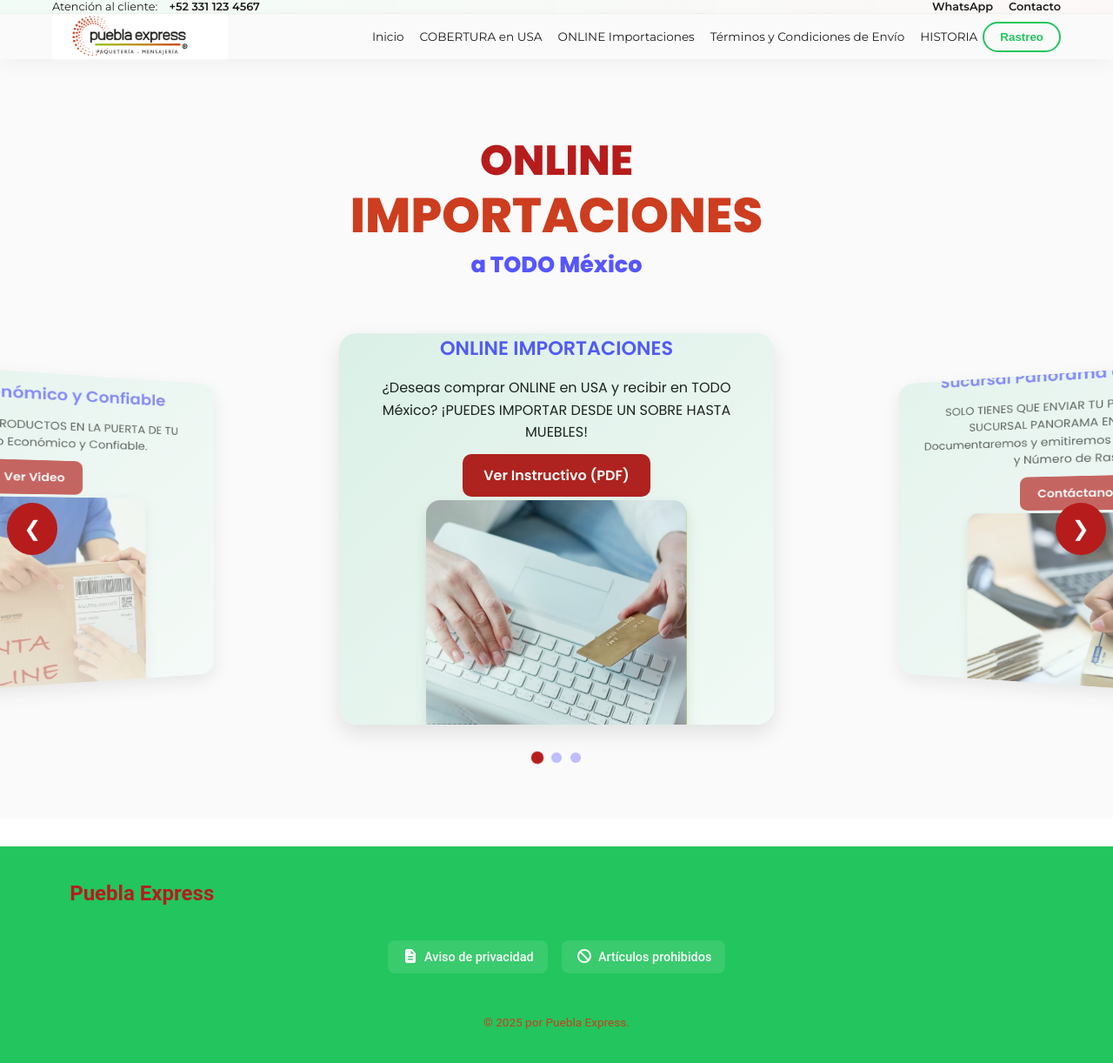
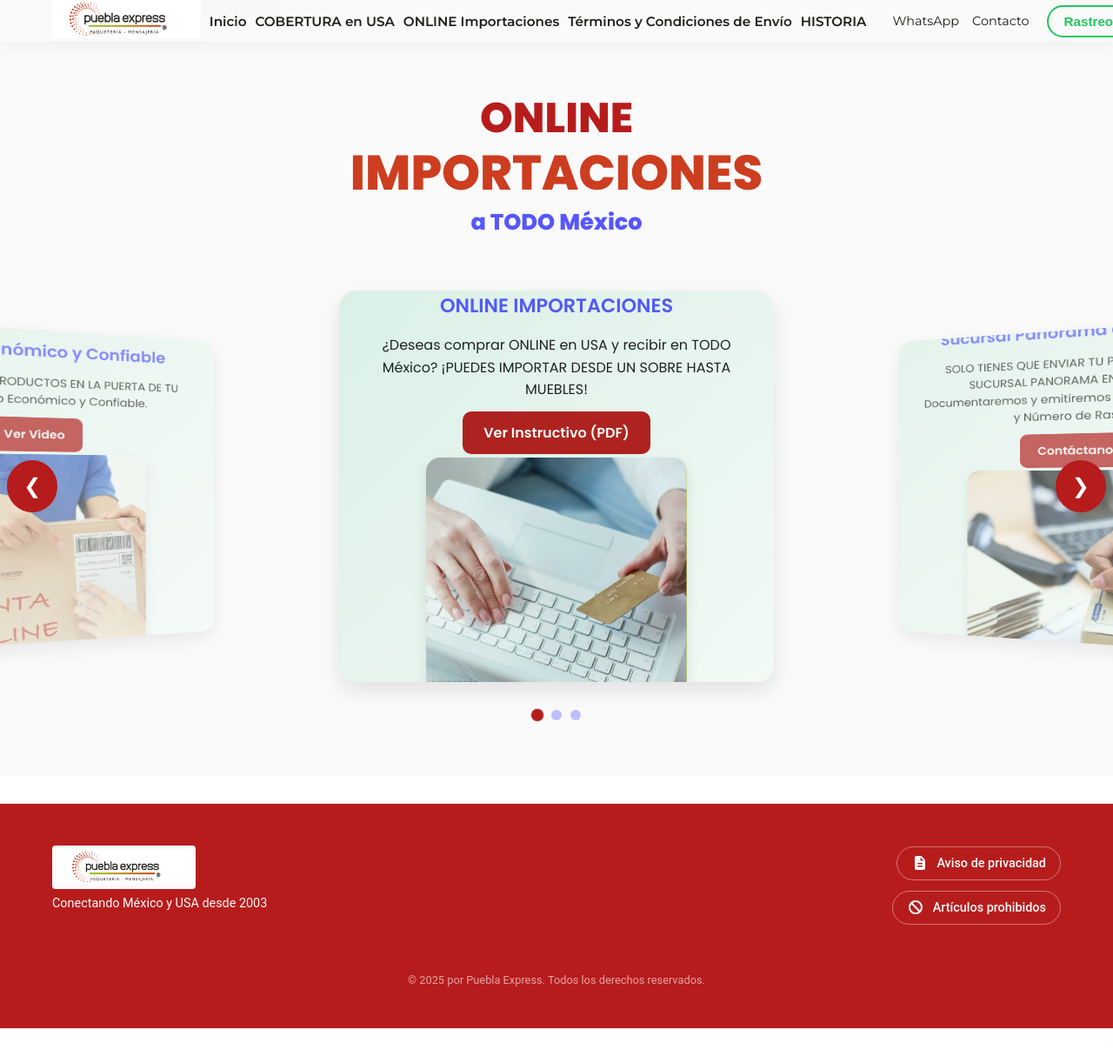
Before and after one commit to Alanhm616/propuesta-puebla, a React (Create React App) app: page /importaciones in a window 1280 px wide. Shown: the top 1222 px of the page at 87% size. After the commit the page ends 1182 px from the top, so only its background shows below. Built offline with nearby package versions, Linux system fonts and the light colour scheme.

Commit message:
Cambios en footer, header y coberturaUSA

```diff
--- a/src/components/Footer.js
+++ b/src/components/Footer.js
@@ -4,28 +4,34 @@
 import { faFileAlt, faBan } from "@fortawesome/free-solid-svg-icons";
 import { Link } from "react-router-dom";
 
+import logo from "../assets/logo.png";
+
 const Footer = () => {
   return (
     <footer className="site-footer">
       <div className="container footer-inner">
         <div className="footer-brand">
-          <h3>Puebla Express</h3>
+          <Link to="/" className="footer-logo-link">
+            <img src={logo} alt="Puebla Express Logo" className="footer-logo" />
+          </Link>
+          <p className="footer-tagline">Conectando México y USA desde 2003</p>
         </div>
 
-        <div className="footer-links">
-          <Link to="/aviso-de-privacidad">
+        <div className="footer-links-group">
+          <Link to="/aviso-de-privacidad" className="footer-link-button">
             <FontAwesomeIcon icon={faFileAlt} className="footer-icon" />
             Aviso de privacidad
           </Link>
 
-          <Link to="/articulos-prohibidos">
+          <Link to="/articulos-prohibidos" className="footer-link-button">
             <FontAwesomeIcon icon={faBan} className="footer-icon" />
             Artículos prohibidos
           </Link>
         </div>
 
         <div className="footer-copy">
-          © {new Date().getFullYear()} por Puebla Express.
+          © {new Date().getFullYear()} por Puebla Express. Todos los derechos
+          reservados.
         </div>
       </div>
     </footer>
--- a/src/components/Form.css
+++ b/src/components/Form.css
@@ -1,126 +1,108 @@
-/* Form.css */
-.form-section {
-  padding: 80px 20px;
-  background: #fafafaff; /* background de la paleta */
-  display: flex;
-  justify-content: center;
+:root {
+  --color-primary: #b71c1c;
+  --color-primary-opaco: #cd3d1f;
+  --color-green: #22c55e;
+  --color-black: #1e1e1c;
+  --color-background: #fafafaff;
+  --color-yellow: #eab308;
 }
 
-.form-wrap {
-  width: 100%;
-  max-width: 700px;
-  position: relative;
+.site-footer {
+  background-color: var(--color-primary);
+  color: var(--color-background);
+  padding: 3rem 0;
+  font-family: "Roboto", sans-serif;
+  text-align: center;
 }
 
-.form-card {
-  background: #ffffff; /* blanco para la tarjeta */
-  padding: 40px 30px;
-  border-radius: 20px;
-  box-shadow: 0 15px 35px rgba(0, 0, 0, 0.2);
-  position: relative;
-  overflow: hidden;
+.footer-inner {
+  max-width: 1000px;
+  margin: 0 auto;
+  display: flex;
+  justify-content: space-between;
+  align-items: center;
+  flex-wrap: wrap;
+  gap: 2rem;
 }
 
-.form-card::before {
-  content: "";
-  position: absolute;
-  top: -50%;
-  left: -50%;
-  width: 200%;
-  height: 200%;
-  background: linear-gradient(135deg, #22c55e 0%, #1e1e1c 100%); /* verde y negro custom */
-  opacity: 0.05;
-  transform: rotate(25deg);
-  z-index: 0;
+.footer-brand {
+  text-align: left;
+  display: flex;
+  flex-direction: column;
+  align-items: flex-start;
+}
+.footer-logo-link {
+  display: block;
+  padding: 5px;
+  background: var(--color-background);
+  border-radius: 4px;
 }
 
-.form-card h2 {
-  text-align: center;
-  margin-bottom: 30px;
-  color: #22c55e; /* verde principal */
-  z-index: 1;
-  position: relative;
+.footer-logo {
+  height: 40px;
+  width: auto;
+  display: block;
 }
 
-.lead-form {
+.footer-tagline {
+  margin-top: 0.8rem;
+  font-size: 0.9rem;
+  color: rgba(255, 255, 255, 0.8);
+}
+
+.footer-links-group {
   display: flex;
   flex-direction: column;
-  gap: 20px;
-  position: relative;
-  z-index: 1;
+  gap: 0.8rem;
+  align-items: flex-end;
 }
 
-.row {
+.footer-link-button {
+  background-color: transparent;
+  color: var(--color-background);
+  text-decoration: none;
+  font-weight: 500;
+  padding: 0.6rem 1rem;
+  border-radius: 30px;
+  border: 1px solid rgba(255, 255, 255, 0.4);
+  transition: all 0.3s ease;
   display: flex;
-  gap: 20px;
-  flex-wrap: wrap;
+  align-items: center;
 }
 
-.input-group {
-  position: relative;
-  flex: 1;
+.footer-link-button:hover {
+  background-color: var(--color-black);
+  color: var(--color-background);
+  border-color: var(--color-black);
+  transform: translateY(-2px) scale(1.02);
+  box-shadow: 0 4px 12px rgba(0, 0, 0, 0.3);
 }
 
-.input-icon {
-  position: absolute;
-  top: 50%;
-  left: 12px;
-  transform: translateY(-50%);
-  color: #22c55e; /* verde principal */
-  font-size: 18px;
+.footer-link-button .footer-icon {
+  font-size: 1rem;
+  margin-right: 0.6rem;
 }
 
-input, textarea {
-  width: 100%;
-  padding: 12px 12px 12px 40px;
-  border: 2px solid #ddd;
-  border-radius: 12px;
-  font-size: 16px;
-  outline: none;
-  transition: all 0.3s ease;
+.footer-copy {
+  flex-basis: 100%;
+  margin-top: 1.5rem;
+  font-size: 0.8rem;
+  color: rgba(255, 255, 255, 0.6);
+  text-align: center;
 }
 
-input:focus, textarea:focus {
-  border-color: #b71c1c; /* primary */
-  box-shadow: 0 0 10px rgba(183, 28, 28, 0.3);
+/* Responsive */
+@media (max-width: 768px) {
+  .footer-inner {
+    flex-direction: column;
+    align-items: center;
+    text-align: center;
+  }
+  .footer-brand {
+    align-items: center;
+    text-align: center;
+  }
+  .footer-links-group {
+    align-items: center;
+  }
 }
-
-textarea {
-  resize: none;
-  min-height: 100px;
-}
-
-.actions {
-  display: flex;
-  justify-content: center;
-  align-items: center;
-  position: relative;
-}
-
-.btn-primary {
-  background-color: #b71c1c; /* primary */
-  color: #fff;
-  border: none;
-  padding: 12px 30px;
-  font-size: 16px;
-  border-radius: 12px;
-  cursor: pointer;
-  transition: all 0.3s ease;
-}
-
-.btn-primary:hover {
-  background-color: #cd3d1f; /* primary opaco */
-  transform: scale(1.05);
-}
-
-.sent-badge {
-  position: absolute;
-  top: -40px;
-  right: 0;
-  background-color: #22c55e; /* verde principal */
-  color: #fff;
-  padding: 10px 18px;
-  border-radius: 12px;
-  font-weight: bold;
-  box-shadow: 0 5px 15px rgba(0, 0, 0, 0.2);
-}
--- a/src/components/Header.css
+++ b/src/components/Header.css
@@ -1,97 +1,136 @@
+:root {
+  --color-primary: #b71c1c;
+  --color-green: #22c55e;
+  --color-black: #1e1e1c;
+  --color-background: #fafafaff;
+}
+
 .topbar {
   background: linear-gradient(
     90deg,
     rgba(34, 197, 94, 0.06),
     rgba(183, 28, 28, 0.03)
-  ); /* verde y primary opaco */
-  border-bottom: 1px solid rgba(30, 30, 28, 0.03); /* blackCustom */
-  font-size: 0.95rem;
-  color: #1e1e1c; /* blackCustom */
+  );
+  border-bottom: 1px solid rgba(30, 30, 28, 0.03);
+  font-size: 0.9rem;
+  color: var(--color-black);
 }
 .topbar-inner {
   display: flex;
-  justify-content: space-between;
+  justify-content: flex-start;
   align-items: center;
   padding: 6px 0;
-
-  flex-wrap: wrap;
-
-  gap: 6px 0;
-  font-size: 0.8rem;
 }
-.top-left a,
-.top-right a {
-  color: #1e1e1c; /* blackCustom */
+.top-left a {
+  color: var(--color-black);
   text-decoration: none;
   font-weight: 600;
   margin-left: 10px;
 }
-.top-right a {
-  margin-left: 18px;
+
+.site-header {
+  position: fixed;
+  top: 0;
+  left: 0;
+  width: 100%;
+  z-index: 1200;
+  background: rgba(250, 250, 250, 0.95);
+  backdrop-filter: blur(8px);
+  box-shadow: 0 4px 15px rgba(10, 10, 10, 0.05);
+  transition: all 0.3s;
 }
 
-/* Main header */
-.site-header {
-  background: rgba(250, 250, 250, 0.98); /* background de la paleta */
-  backdrop-filter: blur(6px);
-  box-shadow: 0 6px 20px rgba(10, 10, 10, 0.04);
-  position: sticky;
-  top: 0;
-  z-index: 1200;
-}
 .header-inner {
   display: flex;
   align-items: center;
   justify-content: space-between;
-  gap: 0px;
-  padding: 14px 0;
+  padding: 15px 0;
 }
 
-/* Brand / logo */
-.brand-link {
+.brand-link img {
+  height: 44px;
+  transition: transform 0.3s;
+}
+.brand-link:hover img {
+  transform: scale(1.05);
+}
+
+.header-nav-actions {
   display: flex;
   align-items: center;
-  text-decoration: none;
-}
-.brand-logo {
-  height: 52px;
-  display: block;
-}
-.brand-text {
-  font-weight: 800;
-  color: #22c55e; /* green */
-  font-size: 1.15rem;
+  gap: 20px;
 }
 
-/* Desktop nav */
+/* 1. Navegación Desktop */
 .nav {
   display: flex;
   align-items: center;
 }
 .nav a,
 .nav a[href^="/"] {
-  margin-left: 6px;
+  margin-left: 10px;
   text-decoration: none;
-  color: #1e1e1c;
-  font-weight: 500;
-  font-size: 0.85rem;
-  padding: 4px 6px;
-  border-radius: 8px;
-  transition: color 0.18s, background 0.18s, transform 0.18s;
+  color: var(--color-black);
+  font-weight: 600;
+  font-size: 0.95rem;
+  padding: 4px 0;
+  position: relative;
+  transition: color 0.3s;
   white-space: nowrap;
 }
+.nav a::after {
+  content: "";
+  position: absolute;
+  left: 0;
+  bottom: 0;
+  width: 0;
+  height: 2px;
+  background-color: var(--color-primary);
+  transition: width 0.3s ease-out;
+}
 .nav a:hover,
-.nav a[href^="/"]:hover {
-  color: #ffffff; /* white */
-  background: linear-gradient(90deg, #22c55e, #22c55e); /* green */
-  transform: translateY(-3px);
+.nav a.active {
+  color: var(--color-primary);
 }
+.nav a:hover::after {
+  width: 100%;
+}
+
+.header-actions-links {
+  display: flex;
+  align-items: center;
+  gap: 15px;
+  margin-left: 10px;
+}
+
+.header-actions-links a {
+  text-decoration: none;
+  color: var(--color-black);
+  font-weight: 500;
+  font-size: 0.9rem;
+  transition: color 0.3s;
+}
+.header-actions-links a:hover {
+  color: var(--color-primary);
+}
+
+/* 3. Botón de Rastreo (CTA) */
 .btn-ghost {
+  background: none;
+  border: 2px solid var(--color-green);
+  color: var(--color-green);
   padding: 8px 18px;
-  background: transparent;
-  color: #22c55e; /* green */
-  border-radius: 30px;
-  border: 2px solid #22c55e; /* green */
+  border-radius: 20px;
+  font-weight: 600;
+  cursor: pointer;
+  transition: all 0.3s ease;
+  font-size: 0.95rem;
+}
+
+.btn-ghost:hover {
+  background-color: var(--color-green);
+  color: var(--color-background);
+  box-shadow: 0 6px 15px rgba(34, 197, 94, 0.2);
 }
 
 /* Hamburger (mobile) */
@@ -102,102 +141,19 @@
 #menu-toggle {
   display: none;
 }
-.menu-btn {
-  display: none;
-  width: 44px;
-  height: 44px;
-  border-radius: 10px;
-  cursor: pointer;
-  align-items: center;
-  justify-content: center;
-}
-.menu-btn span,
-.menu-btn span::before,
-.menu-btn span::after {
-  display: block;
-  background: #1e1e1c; /* blackCustom */
-  height: 2px;
-  width: 22px;
-  border-radius: 2px;
-  position: relative;
-}
-.menu-btn span::before {
-  content: "";
-  position: absolute;
-  left: 0;
-  top: -7px;
-}
-.menu-btn span::after {
-  content: "";
-  position: absolute;
-  left: 0;
-  top: 7px;
-}
-
-/* Mobile menu panel */
-.mobile-menu {
-  display: none;
-  position: absolute;
-  right: 0;
-  top: 56px;
-  background: #fafafaff; /* background de la paleta */
-  box-shadow: 0 12px 30px rgba(0, 0, 0, 0.12);
-  border-radius: 12px;
-  padding: 14px;
-  width: 220px;
-  flex-direction: column;
-}
-.mobile-menu a {
-  display: block;
-  padding: 10px 8px;
-  color: #1e1e1c; /* blackCustom */
-  text-decoration: none;
-  border-radius: 8px;
-}
-.mobile-menu .mobile-cta {
-  display: block;
-  margin-top: 8px;
-  background: linear-gradient(90deg, #22c55e, #22c55e); /* green */
-  color: white;
-  text-align: center;
-  padding: 10px 12px;
-  border-radius: 8px;
-}
-
-/* Toggle behaviour */
-#menu-toggle:checked + .menu-btn + .mobile-menu {
-  display: flex;
-}
-
 /* Responsive rules */
-@media (max-width: 900px) {
-  .nav {
+@media (max-width: 1100px) {
+  .header-nav-actions {
     display: none;
   }
   .hamburger {
     display: block;
   }
-  .menu-btn {
-    display: flex;
-  }
-  .header-inner {
-    padding: 12px 0;
-  }
-  .brand-logo {
-    height: 44px;
-  }
+}
+
+@media (max-width: 480px) {
   .topbar-inner {
-    padding: 6px 0;
-    font-size: 0.9rem;
-
     flex-direction: column;
-    text-align: center;
-  }
-  .top-left,
-  .top-right {
-    width: 100%;
-  }
-  .top-right a {
-    margin: 0 5px;
+    align-items: flex-start;
   }
 }
--- a/src/components/Header.js
+++ b/src/components/Header.js
@@ -37,19 +37,9 @@
         <div className="container topbar-inner">
           <div className="top-left">
             <span>
-              Atención al cliente:{" "}
+              Atención al cliente:
               <a href="tel:+523311234567">+52 331 123 4567</a>
             </span>
-          </div>
-          <div className="top-right">
-            <a
-              href="https://wa.me/523311234567"
-              target="_blank"
-              rel="noreferrer"
-            >
-              WhatsApp
-            </a>
-            <a href="#contacto">Contacto</a>
           </div>
         </div>
       </div>
@@ -68,7 +58,7 @@
             )}
           </div>
 
-          {/* Navegación Desktop */}
+          <div className="header-nav-actions">
             <nav className="nav">
               <Link to="/" onClick={(e) => handleNavLinkClick(e, "hero")}>
                 Inicio
@@ -78,14 +68,24 @@
               <Link to="/importaciones">ONLINE Importaciones</Link>
               <Link to="/terminos">Términos y Condiciones de Envío</Link>
               <Link to="/historia">HISTORIA</Link>
+            </nav>
 
-            {/* Botón de Rastreo con Modal */}
+            <div className="header-actions-links">
+              <a
+                href="https://wa.me/523311234567"
+                target="_blank"
+                rel="noreferrer"
+              >
+                WhatsApp
+              </a>
+              <a href="#contacto">Contacto</a>
+            </div>
+
             <button className="btn-ghost" onClick={handleOpenModal}>
               Rastreo
             </button>
-          </nav>
+          </div>
 
-          {/* Menú móvil */}
           <div className="hamburger" aria-hidden>
             <input id="menu-toggle" type="checkbox" />
             <label htmlFor="menu-toggle" className="menu-btn">
@@ -95,25 +95,11 @@
               <Link to="/" onClick={(e) => handleNavLinkClick(e, "hero")}>
                 Inicio
               </Link>
-              <Link to="/" onClick={(e) => handleNavLinkClick(e, "welcome")}>
-                Bienvenidos
-              </Link>
-              <Link to="/" onClick={(e) => handleNavLinkClick(e, "services")}>
-                Servicios
-              </Link>
-              <Link to="/" onClick={(e) => handleNavLinkClick(e, "about")}>
-                Acerca
-              </Link>
-              <Link to="/" onClick={(e) => handleNavLinkClick(e, "insurance")}>
-                Seguro
-              </Link>
-
               <Link to="/cobertura-usa">COBERTURA en USA</Link>
               <Link to="/importaciones">ONLINE Importaciones</Link>
               <Link to="/terminos">Términos y Condiciones de Envío</Link>
               <Link to="/historia">HISTORIA</Link>
 
-              {/* Botón móvil Rastreo */}
               <button className="mobile-cta" onClick={handleOpenModal}>
                 Rastreo
               </button>
@@ -122,7 +108,6 @@
         </div>
       </header>
 
-      {/* Modal de Rastreo */}
       <ModalRastreo open={modalOpen} onClose={handleCloseModal} />
     </>
   );
--- a/src/components/Navegacion/CoberturaUSA.js
+++ b/src/components/Navegacion/CoberturaUSA.js
@@ -1,6 +1,5 @@
 import React from "react";
 import "./CSS/CoberturaUSA.css";
-
 import { motion } from "framer-motion";
 import { FaPhone, FaWhatsapp } from "react-icons/fa";
 
@@ -27,6 +26,7 @@
     "https://www.google.com/maps/embed?pb=!1m14!1m8!1m3!1d829.4863719622415!2d-117.8677381!3d33.7362257!3m2!1i1024!2i768!4f13.1!3m3!1m2!1s0x80dcd91a42a8cf15%3A0xcd25f12a1ffef19a!2sPuebla%20Express!5e0!3m2!1ses-419!2smx!4v1761011928082!5m2!1ses-419!2smx",
 };
 
+// Función para generar los links de contacto (con mensaje pre-llenado)
 const getContactLinks = (phone) => {
   const message = encodeURIComponent(
     "Hola, me gustaría preguntar sobre sus servicios de envío."
@@ -53,7 +53,6 @@
         "Domingo: 10 am a 4 pm",
         "Lunes y Martes: Cerrado",
       ],
-
       mapEmbedUrl: EMBED_URLS["LOS ANGELES, CA."],
       multiPhone: false,
     },
@@ -165,7 +164,6 @@
           {/* Dirección */}
           <div className="address-block">{formatAddress(sucursal.address)}</div>
 
-          {/* Horarios */}
           <div className="horario-block">
             {sucursal.horario.map((line, hIndex) => (
               <p
@@ -213,6 +211,7 @@
     >
       <h3 className="centro-city">{data.city}</h3>
       <div className="centro-actions">
+        <div className="centro-buttons">
           <a href={telLink} className="btn-centro-call">
             Llamar
           </a>
@@ -224,6 +223,7 @@
           >
             Whatsapp
           </a>
+        </div>
       </div>
     </motion.div>
   );
```
Also changed, not shown: src/components/Navegacion/CSS/CoberturaUSA.css (+36 -8 lines). Lines whose indentation alone changed are shown as unchanged.
